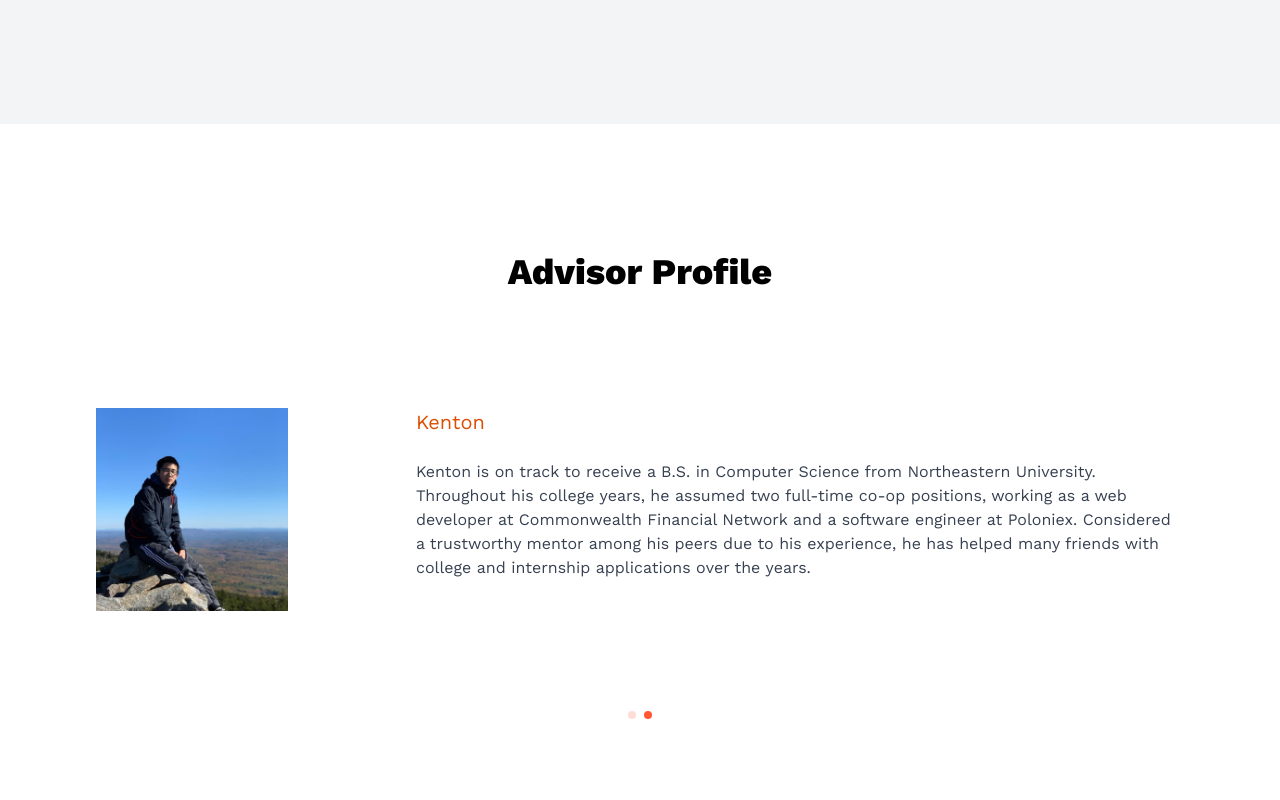
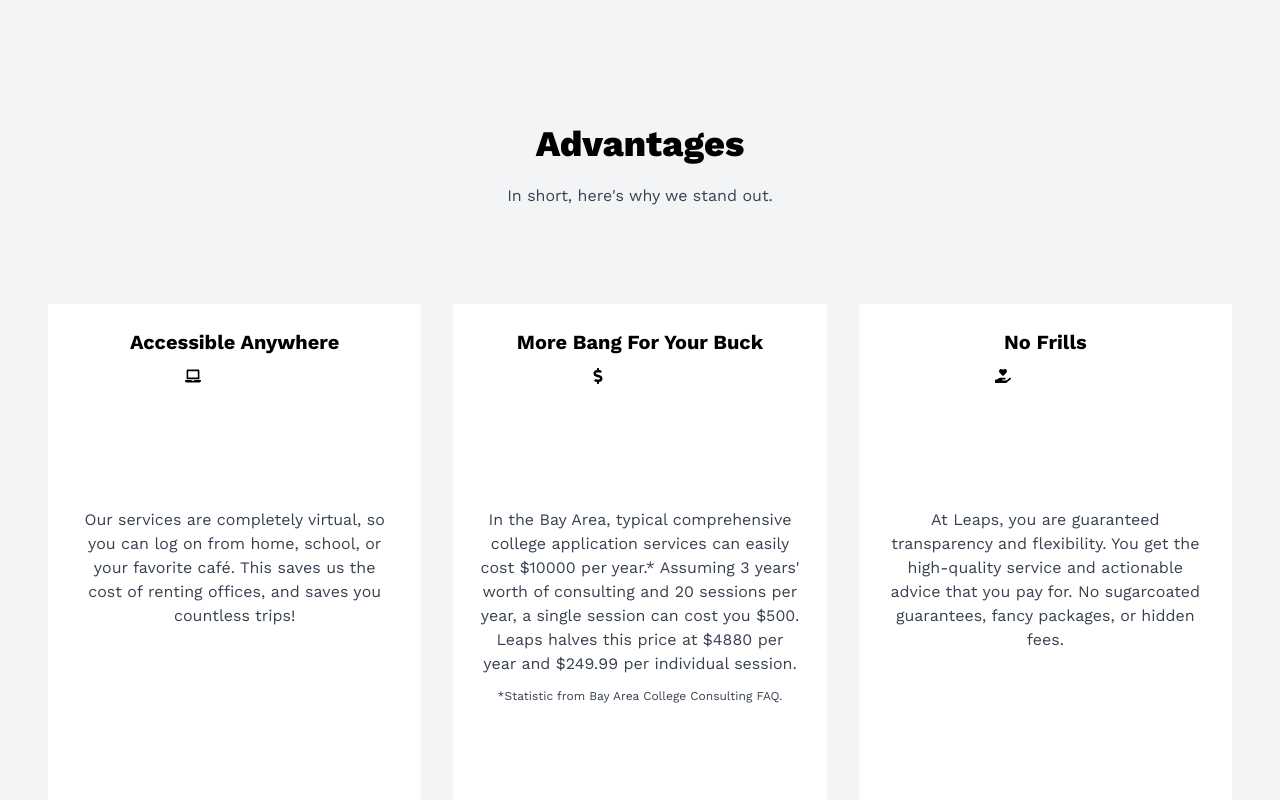
Before and after one commit to aawang1999/leaps, a React (Create React App) app: page / in a window 1280 px wide. Shown: the part 1340-2140 px from the top of the page. Built offline with nearby package versions, Linux system fonts and the light colour scheme; a web font is replaced by a local one.

Commit message:
Added advantages diagram section, fixed bugs etc

```diff
--- /dev/null
+++ b/src/components/AdvantagesDiagram.js
@@ -0,0 +1,20 @@
+import React from 'react'
+import AdvantagesDiagramBoxes from './AdvantagesDiagramBoxes'
+
+const AdvantagesDiagram = () => {
+  return (
+    <div className="container mx-auto pt-12 lg:pt-32">
+      <div className="flex flex-col items-center text-center">
+        <h2 className='section-title relative before:absolute before:opacity-40 before:-top-[2rem] before:-left-1/2 before:hidden before:lg:block text-black mt-[50px] lg:mt-[0px]'>
+          Advantages
+        </h2>
+        <p className='subtitle text-gray-700'>
+          In short, here's why we stand out.
+        </p>
+      </div>
+      <AdvantagesDiagramBoxes />
+    </div>
+  )
+}
+
+export default AdvantagesDiagram
--- /dev/null
+++ b/src/components/AdvantagesDiagramBox.js
@@ -0,0 +1,28 @@
+import React from 'react'
+
+const AdvantagesDiagramBox = ({ item }) => {
+  return (
+    <div key={item.id} className='flex flex-col items-center text-center'>
+      <div id='service-container' className='mb-8 text-center bg-white w-full h-[500px]'>
+        <div className='flex flex-col justify-center items-center py-6'>
+          <div className='font-bold text-xl'>
+            {item.title}
+          </div>
+          <div className='w-[100px] h-32 mt-3'>{item.icon}</div>
+          <div className='w-60 xl:w-80 mt-3 text-gray-700'>
+            {item.content}
+          </div>
+          {
+            item.footnote !== null
+              ? <div className='text-xs mt-3 text-gray-700'>
+                {item.footnote}
+              </div>
+              : <></>
+          }
+        </div>
+      </div>
+    </div>
+  )
+}
+
+export default AdvantagesDiagramBox
--- /dev/null
+++ b/src/components/AdvantagesDiagramBoxes.js
@@ -0,0 +1,15 @@
+import React from 'react'
+import AdvantagesDiagramBox from './AdvantagesDiagramBox'
+import { advantages } from '../data'
+
+const AdvantagesDiagramBoxes = () => {
+  return (
+    <section className='grid lg:grid-cols-3 gap-y-12 lg:gap-x-8 lg:gap-y-8'>
+      {advantages.map((item) => {
+        return <AdvantagesDiagramBox item={item} key={item.id} />
+      })}
+    </section>
+  )
+}
+
+export default AdvantagesDiagramBoxes
--- a/src/components/GetStarted/ZhGetStartedP.js
+++ b/src/components/GetStarted/ZhGetStartedP.js
@@ -2,7 +2,7 @@ export const ZhGetStartedP = () => {
   return (
     <div className="flex flex-col items-center text-center">
       <h2 className='section-title relative before:absolute before:opacity-40 before:-top-[2rem] before:-left-1/2 before:hidden before:lg:block text-black'>
-            现在联系我们
+        联系我们
       </h2>
       <p className={'text-gray-700 mb-6 max-w-[520px] text-left'}>
         如果您对我们的服务感兴趣，我们希望更加了解您的情况去提供更贴切您需求的建议。请点击下方按钮，以便我们通过简短的调查更好地认识您！
@@ -11,7 +11,7 @@ export const ZhGetStartedP = () => {
         (以下问卷不会要求任何支付。)
       </p>
       <button className='btn btn-md bg-accent hover:bg-accent-hover transition-all'>
-            现在联系我们！
+        联系我们
       </button>
     </div>
   )
--- a/src/components/Service.js
+++ b/src/components/Service.js
@@ -28,7 +28,7 @@ const Service = ({ item }) => {
           </div>
         </div>
       </div>
-    </div >
+    </div>
   )
 }
 
--- a/src/components/WhyUs.js
+++ b/src/components/WhyUs.js
@@ -1,5 +1,6 @@
 import React, { useContext } from 'react'
 import { Context } from './Context'
+import AdvantagesDiagram from './AdvantagesDiagram'
 import { WhyUsParagraph } from './WhyUsData/Paragraph'
 import { ZhWhyUsParagraph } from './WhyUsData/ZhParagraph'
 
@@ -23,6 +24,7 @@ const WhyUs = () => {
           </div>
         </div>
       </div>
+      <AdvantagesDiagram />
     </section>
   )
 }
--- a/src/data.js
+++ b/src/data.js
@@ -1,4 +1,5 @@
-import { FiFacebook, FiInstagram } from 'react-icons/fi'
+import { FiFacebook, FiInstagram, } from 'react-icons/fi'
+import { FaLaptop, FaDollarSign, FaHandHoldingHeart } from 'react-icons/fa'
 import BlankPerson from './assets/img/blank-person.jpg'
 import Kenton from './assets/img/kenton-pic.jpg'
 
@@ -8,7 +9,7 @@ export const navigation = [
     href: 'home',
   },
   {
-    name: 'Why Us?',
+    name: 'Why Us',
     href: 'whyus',
   },
   {
@@ -31,7 +32,7 @@ export const zhCnNavigation = [
     href: 'whyus',
   },
   {
-    name: '现在联系我们',
+    name: '联系我们',
     href: 'getstarted',
   },
   {
@@ -143,7 +144,7 @@ export const servicesData = [
     id: '7',
     name: '1-Year Package',
     category: 'packages',
-    description: 'A full year of college consulting containing up to 15 online sessions and behind the scene preparation　focusing on the later stages of application. Recommended for students above 11th grade.',
+    description: 'A full year of college consulting containing up to 15 online sessions and behind the scene preparation focusing on the later stages of application. Recommended for students above 11th grade.',
     zhName: '一年套餐',
     zhCategory: '服务套餐',
     zhDescription: '在一年中包含上至15次线上咨询以及定制专属学生的升学计划，将大多时间花在确定学校和专业，文书的撰写和修改等后期项目。推荐11年级以上学生。',
@@ -193,7 +194,7 @@ export const testimonials = [
     authorName: 'Snow',
     authorCollege: 'University of Southern California',
     chineseCollege: '南加州大学',
-    chineseText:'Tristan在我申请USC硕士的作文上帮了很大的忙。由于英语不是母语，我对自己写作的能力没有完全的自信，非常感谢Tristan花了很多时间帮我修改文章。'
+    chineseText: 'Tristan在我申请USC硕士的作文上帮了很大的忙。由于英语不是母语，我对自己写作的能力没有完全的自信，非常感谢Tristan花了很多时间帮我修改文章。'
 
   },
   {
@@ -237,3 +238,27 @@ export const testimonials = [
     chineseText: 'Tristan在我的转学申请书上给了很多指导，我现在能够在我UCLA读书很多都是他的功劳 ：）'
   },
 ]
+
+export const advantages = [
+  {
+    id: 1,
+    title: 'Accessible Anywhere',
+    icon: <FaLaptop />,
+    content: 'Our services are completely virtual, so you can log on from home, school, or your favorite café. This saves us the cost of renting offices, and saves you countless trips!',
+    footnote: null
+  },
+  {
+    id: 2,
+    title: 'More Bang For Your Buck',
+    icon: <FaDollarSign />,
+    content: "In the Bay Area, typical comprehensive college application services can easily cost $10000 per year.* Assuming 3 years' worth of consulting and 20 sessions per year, a single session can cost you $500. Leaps halves this price at $4880 per year and $249.99 per individual session.",
+    footnote: "*Statistic from Bay Area College Consulting FAQ."
+  },
+  {
+    id: 3,
+    title: 'No Frills',
+    icon: <FaHandHoldingHeart />,
+    content: 'At Leaps, you are guaranteed transparency and flexibility. You get the high-quality service and actionable advice that you pay for. No sugarcoated guarantees, fancy packages, or hidden fees.',
+    footnote: null
+  },
+]
```
Lines whose indentation alone changed are shown as unchanged.
